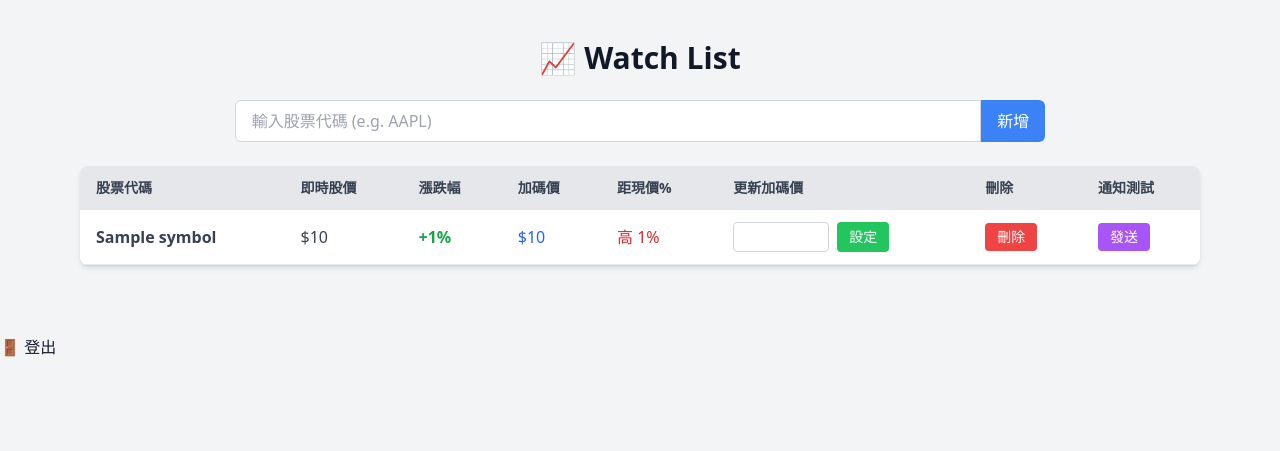
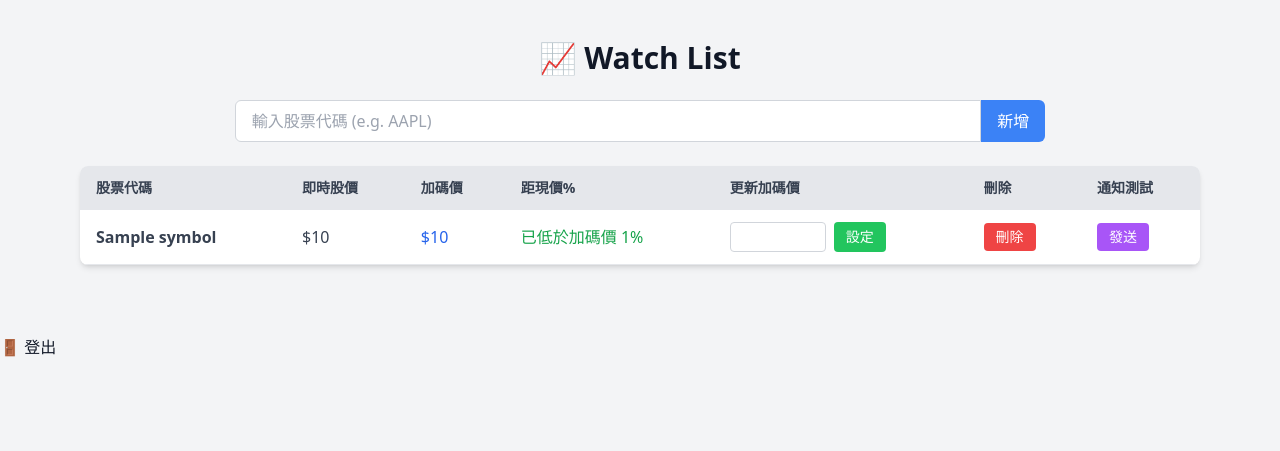
Before and after one commit to daivan18/stock, a Python web app: template templates/stocks.html in a window 1280 px wide. Shown: the top 451 px of the page. Run offline with Jinja, Linux system fonts and the light colour scheme; the template is opened without the code that fills it: most values are stand-ins (such as "Sample title", 1, 10 or a date in 2020); some libraries are stand-ins or nearby versions.

Commit message:
調整stock.html股票追蹤清單欄位顯示

```diff
--- a/templates/stocks.html
+++ b/templates/stocks.html
@@ -75,7 +75,6 @@
             <tr>
               <th class="px-4 py-3">股票代碼</th>
               <th class="px-4 py-3">即時股價</th>
-              <th class="px-4 py-3">漲跌幅</th>
               <th class="px-4 py-3">加碼價</th>
               <th class="px-4 py-3">距現價%</th>
               <th class="px-4 py-3">更新加碼價</th>
@@ -88,31 +87,15 @@
             <tr class="border-b">
               <td class="px-4 py-3 font-semibold">{{ stock.symbol }}</td>
               <td class="px-4 py-3">${{ stock.price }}</td>
-              <td class="px-4 py-3">
-                {% if stock.change_percent is not none %} {% if
-                stock.change_percent > 0 %}
-                <span class="text-green-600 font-semibold"
-                  >+{{ stock.change_percent }}%</span
-                >
-                {% elif stock.change_percent < 0 %}
-                <span class="text-red-600 font-semibold"
-                  >{{ stock.change_percent }}%</span
-                >
-                {% else %}
-                <span class="text-gray-600">{{ stock.change_percent }}%</span>
-                {% endif %} {% else %}
-                <span class="text-gray-500">N/A</span>
-                {% endif %}
-              </td>
               <td class="px-4 py-3 text-blue-600 font-medium">
                 ${{ stock.add_price }}
               </td>
               <td class="px-4 py-3">
                 {% if stock.gap_percent is not none %} {% if stock.gap_percent >
                 0 %}
-                <span class="text-red-600">高 {{ stock.gap_percent }}%</span>
+                <span class="text-green-600">已低於加碼價 {{ stock.gap_percent }}%</span>
                 {% elif stock.gap_percent < 0 %}
-                <span class="text-green-600">低 {{ -stock.gap_percent }}%</span>
+                <span class="text-red-600">距加碼價尚差 {{ -stock.gap_percent }}%</span>
                 {% else %}
                 <span class="text-gray-500">0%</span>
                 {% endif %} {% else %}
```
